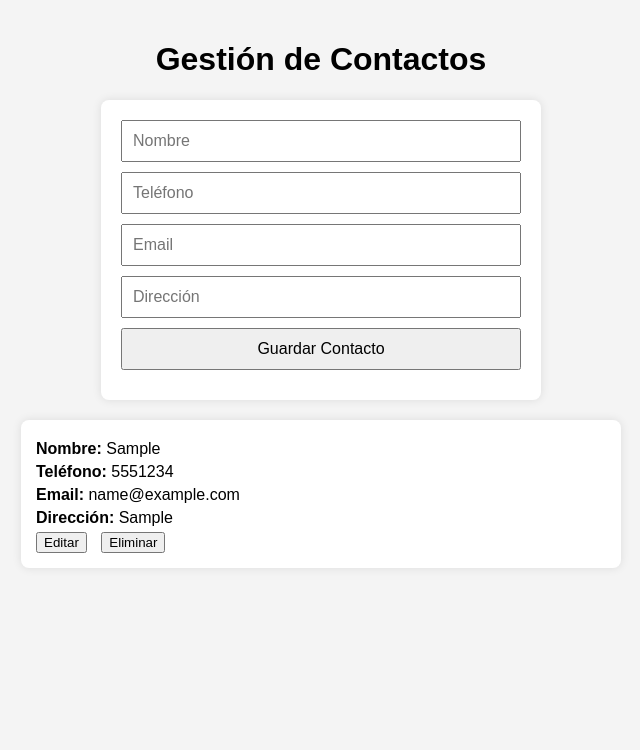
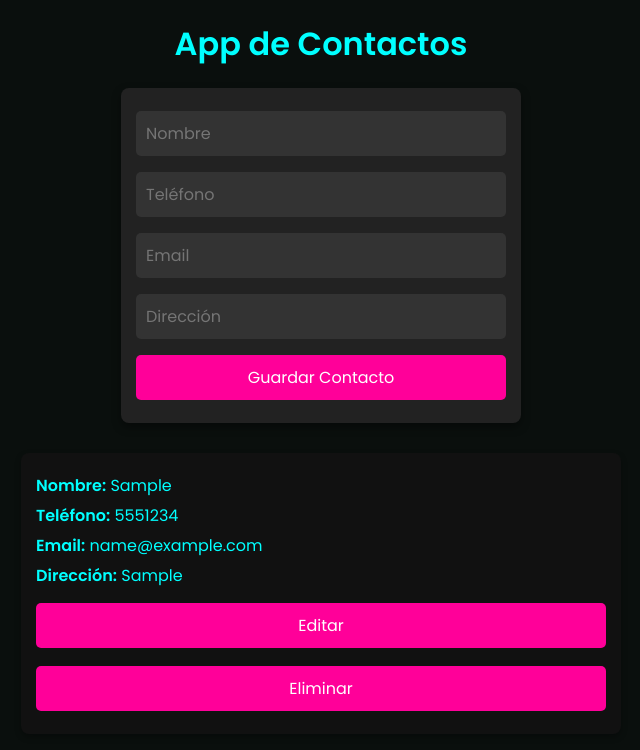
Before and after one commit to KMTB00052571903/LAB12, a plain HTML site: page index.html in a window 1280 px wide. Both pictures are taken after typing "Sample", "5551234", "name@example.com", "Sample" into the empty fields and a click on the button "Guardar Contacto". Shown: the whole page, without its empty margins (319-959 px from the left). Drawn offline with Linux system fonts and the light colour scheme.

Commit message:
Final Lab12

```diff
--- a/index.html
+++ b/index.html
@@ -6,9 +6,11 @@
     <meta name="viewport" content="width=device-width, initial-scale=1.0">
     <title>Aplicación de Contactos</title>
     <link rel="stylesheet" href="styles.css">
+    <link href="https://fonts.googleapis.com/css2?family=Poppins:wght@400;600&display=swap" rel="stylesheet">
+
 </head>
 <body>
-    <h1>Gestión de Contactos</h1>
+    <h1>App de Contactos</h1>
     <form id="contact-form">
         <input type="text" id="nombre" placeholder="Nombre" required>
         <input type="tel" id="telefono" placeholder="Teléfono" required>
--- a/script.js
+++ b/script.js
@@ -11,11 +11,28 @@
             contactCard.className = 'contact-card';
             contactCard.innerHTML = `
                 <p><strong>Nombre:</strong> ${contact.nombre}</p>
+                <div id="edit-nombre-${index}" style="display: none;">
+                    <input type="text" placeholder="Nuevo Nombre" value="${contact.nombre}">
+                </div>
+
                 <p><strong>Teléfono:</strong> ${contact.telefono}</p>
+                <div id="edit-telefono-${index}" style="display: none;">
+                    <input type="tel" placeholder="Nuevo Teléfono" value="${contact.telefono}">
+                </div>
+
                 <p><strong>Email:</strong> ${contact.email}</p>
+                <div id="edit-email-${index}" style="display: none;">
+                    <input type="email" placeholder="Nuevo Email" value="${contact.email}">
+                </div>
+
                 <p><strong>Dirección:</strong> ${contact.direccion}</p>
-                        <button onclick="editContact(${index})">Editar</button>
+                <div id="edit-direccion-${index}" style="display: none;">
+                    <input type="text" placeholder="Nueva Dirección" value="${contact.direccion}">
+                </div>
+
+                <button onclick="toggleEdit(${index})">Editar</button>
                 <button onclick="deleteContact(${index})">Eliminar</button>
+                <button onclick="saveEdit(${index})" style="display: none;" id="save-${index}">Guardar</button>
             `;
             contactList.appendChild(contactCard);
         });
@@ -29,15 +46,54 @@
         loadContacts();
     };
 
-            // Editar contacto
-            window.editContact = (index) => {
+    // Validar y agregar contacto
+    contactForm.addEventListener('submit', (e) => {
+        e.preventDefault();
+        const nombre = document.getElementById('nombre').value.trim();
+        const telefono = document.getElementById('telefono').value.trim();
+        const email = document.getElementById('email').value.trim();
+        const direccion = document.getElementById('direccion').value.trim();
+
+        if (!/^[a-zA-Z\s]+$/.test(nombre)) {
+            alert("El nombre solo debe contener letras.");
+            return;
+        }
+        if (!/^\d+$/.test(telefono)) {
+            alert("El teléfono solo debe contener números.");
+            return;
+        }
+
+        saveContact({ nombre, telefono, email, direccion });
+        contactForm.reset();
+    });
+
+    // Mostrar/ocultar formulario de edición
+    window.toggleEdit = (index) => {
+        document.getElementById(`edit-nombre-${index}`).style.display = 'block';
+        document.getElementById(`edit-telefono-${index}`).style.display = 'block';
+        document.getElementById(`edit-email-${index}`).style.display = 'block';
+        document.getElementById(`edit-direccion-${index}`).style.display = 'block';
+        document.getElementById(`save-${index}`).style.display = 'inline-block';
+    };
+
+    // Guardar cambios de edición
+    window.saveEdit = (index) => {
         const contacts = JSON.parse(localStorage.getItem('contacts'));
-                const contact = contacts[index];
-                document.getElementById('nombre').value = contact.nombre;
-                document.getElementById('telefono').value = contact.telefono;
-                document.getElementById('email').value = contact.email;
-                document.getElementById('direccion').value = contact.direccion;
-                contacts.splice(index, 1);
+        const nombre = document.querySelector(`#edit-nombre-${index} input`).value.trim();
+        const telefono = document.querySelector(`#edit-telefono-${index} input`).value.trim();
+        const email = document.querySelector(`#edit-email-${index} input`).value.trim();
+        const direccion = document.querySelector(`#edit-direccion-${index} input`).value.trim();
+
+        if (!/^[a-zA-Z\s]+$/.test(nombre)) {
+            alert("El nombre solo debe contener letras.");
+            return;
+        }
+        if (!/^\d+$/.test(telefono)) {
+            alert("El teléfono solo debe contener números.");
+            return;
+        }
+
+        contacts[index] = { nombre, telefono, email, direccion };
         localStorage.setItem('contacts', JSON.stringify(contacts));
         loadContacts();
     };
@@ -50,19 +106,5 @@
         loadContacts();
     };
 
-            // Manejar el envío del formulario
-            contactForm.addEventListener('submit', (e) => {
-                e.preventDefault();
-                const contact = {
-                    nombre: document.getElementById('nombre').value,
-                    telefono: document.getElementById('telefono').value,
-                    email: document.getElementById('email').value,
-                    direccion: document.getElementById('direccion').value
-                };
-                saveContact(contact);
-                contactForm.reset();
-            });
-
-            // Cargar contactos al iniciar
     loadContacts();
 });
--- a/styles.css
+++ b/styles.css
@@ -1,42 +1,76 @@
+/* Estilos básicos */
+* {
+    box-sizing: border-box;
+    margin: 0;
+    padding: 0;
+    font-family: 'Poppins', sans-serif; /* Nueva tipografía */
+}
+
 body {
-    font-family: Arial, sans-serif;
-    margin: 0;
+    background-color: #0a0f0d;
+    color: white;
+    display: flex;
+    flex-direction: column;
+    align-items: center;
     padding: 20px;
-    background-color: #f4f4f4;
 }
 
 h1 {
-    text-align: center;
+    font-size: 2em;
+    color: #00ffff;
+    margin-bottom: 20px;
 }
 
+/* Formulario */
 form {
-    display: flex;
-    flex-direction: column;
+    background-color: #222;
+    padding: 15px;
+    border-radius: 8px;
+    width: 100%;
     max-width: 400px;
-    margin: 0 auto;
-    padding: 20px;
-    background: #fff;
-    border-radius: 8px;
-    box-shadow: 0 0 10px rgba(0, 0, 0, 0.1);
+    box-shadow: 0 4px 10px rgba(0, 0, 0, 0.4);
 }
 
-form input, form button {
-    margin-bottom: 10px;
+input, button {
+    width: 100%;
     padding: 10px;
-    font-size: 16px;
+    margin: 8px 0;
+    border: none;
+    border-radius: 5px;
+    font-size: 1em;
 }
 
+input[type="text"], input[type="tel"], input[type="email"] {
+    background-color: #333;
+    color: #fff;
+}
+
+button {
+    background-color: #ff0099;
+    color: white;
+    cursor: pointer;
+    transition: background-color 0.3s, box-shadow 0.3s;
+}
+
+button:hover {
+    background-color: #ff66b2;
+    box-shadow: 0 0 10px #ff0099, 0 0 20px #ff66b2, 0 0 30px #ff0099;
+}
+
+/* Lista de contactos */
 #contact-list {
+    margin-top: 20px;
+    width: 100%;
     max-width: 600px;
-    margin: 20px auto;
 }
 
 .contact-card {
-    background: #fff;
+    background-color: #111;
     padding: 15px;
-    margin-bottom: 10px;
+    margin: 10px 0;
     border-radius: 8px;
-    box-shadow: 0 0 10px rgba(0, 0, 0, 0.1);
+    color: #00ffff;
+    box-shadow: 0 3px 6px rgba(0, 0, 0, 0.3);
 }
 
 .contact-card p {
@@ -44,5 +78,11 @@ form input, form button {
 }
 
 .contact-card button {
-    margin-right: 10px;
+    background-color: #ff0099;
+    margin-top: 10px;
 }
+
+.contact-card button:hover {
+    background-color: #490f2c;
+    box-shadow: 0 0 10px #ff0099, 0 0 20px #ff66b2, 0 0 30px #ff0099;
+}
```
Also changed, not shown: storage.html (deleted, +0 -12 lines), storage.js (deleted, +0 -14 lines). Lines whose indentation alone changed are shown as unchanged.
